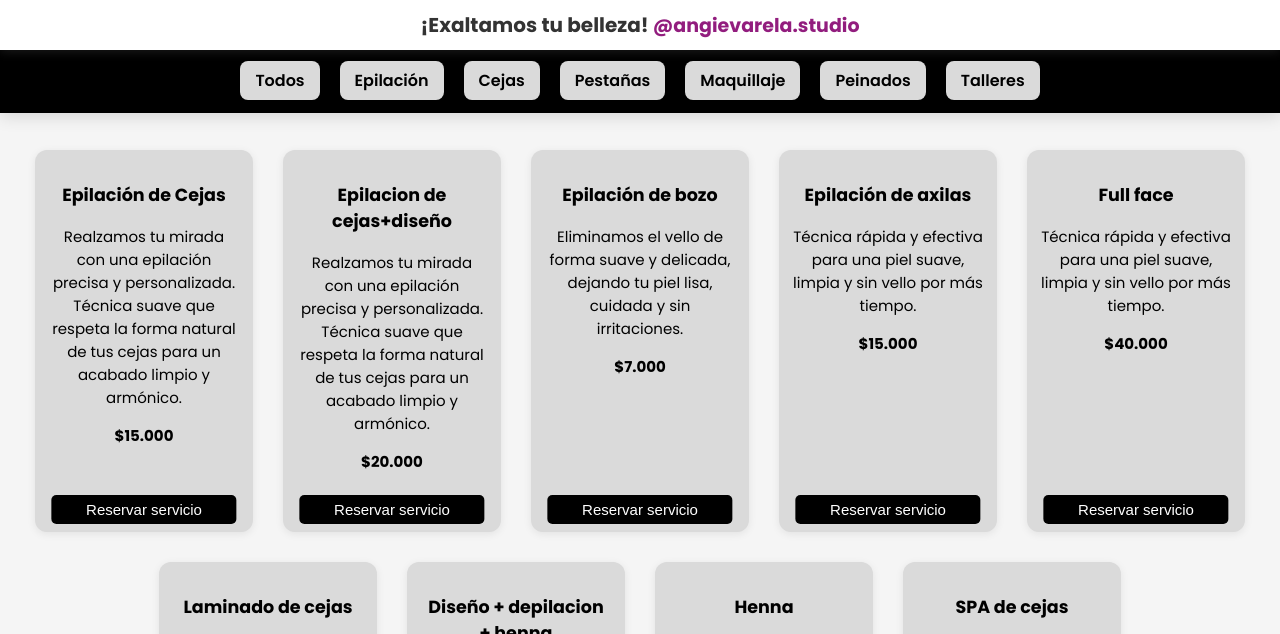
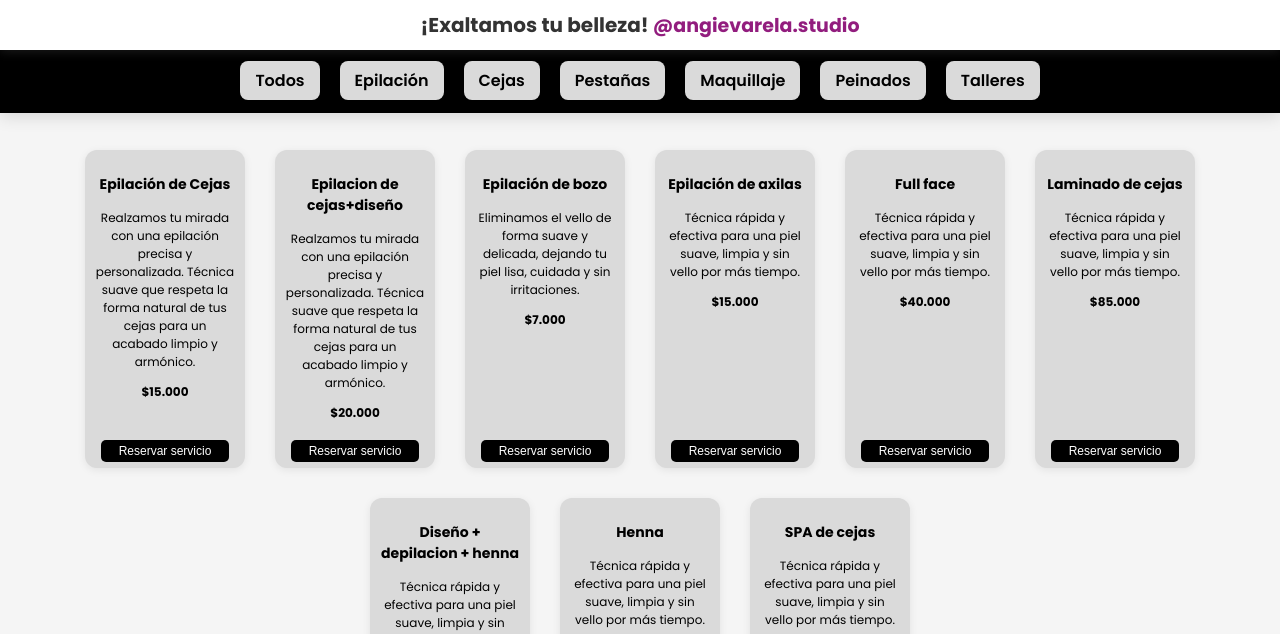
Before and after one commit to Sergiol9211/pagina, a plain HTML site: page index.html in a window 1280 px wide. Shown: the part 100-734 px from the top of the page. Drawn offline with Linux system fonts and the light colour scheme.

Commit message:
Update styles.css

```diff
--- a/styles.css
+++ b/styles.css
@@ -221,13 +221,13 @@ body {
     background-color: #dadada;
     border-radius: 12px;
     box-shadow: 0 2px 8px rgba(0, 0, 0, 0.08);
-    padding: 14px;
-    width: 190px;
+    padding: 10px;
+    width: 140px;
     text-align: center;
     position: relative;
-    padding-bottom: 44px; /* Reduced to match smaller button */
+    padding-bottom: 34px; /* Ajustado para botón más pequeño */
     transition: transform 0.2s;
-    font-size: 15px;
+    font-size: 12px;
 }
 
 .producto:hover {
@@ -236,24 +236,24 @@ body {
 
 .precio {
     font-weight: bold;
-    margin-top: 8px;
-    font-size: 15px;
+    margin-top: 6px;
+    font-size: 12px;
 }
 
 .btn-carrito {
     background-color: #000;
     color: #fff;
-    padding: 6px 10px;
+    padding: 4px 8px;
     border: none;
     border-radius: 5px;
     cursor: pointer;
     position: absolute;
     left: 50%;
     transform: translateX(-50%);
-    bottom: 8px;
-    width: 85%;
+    bottom: 6px;
+    width: 80%;
     margin: 0;
-    font-size: 15px;
+    font-size: 12px;
 }
 
 .btn-carrito:hover {
@@ -278,6 +278,3 @@ body {
 .notificacion.mostrar {
     opacity: 1;
 }
-.notificacion.mostrar {
-    opacity: 1;
-}
```
